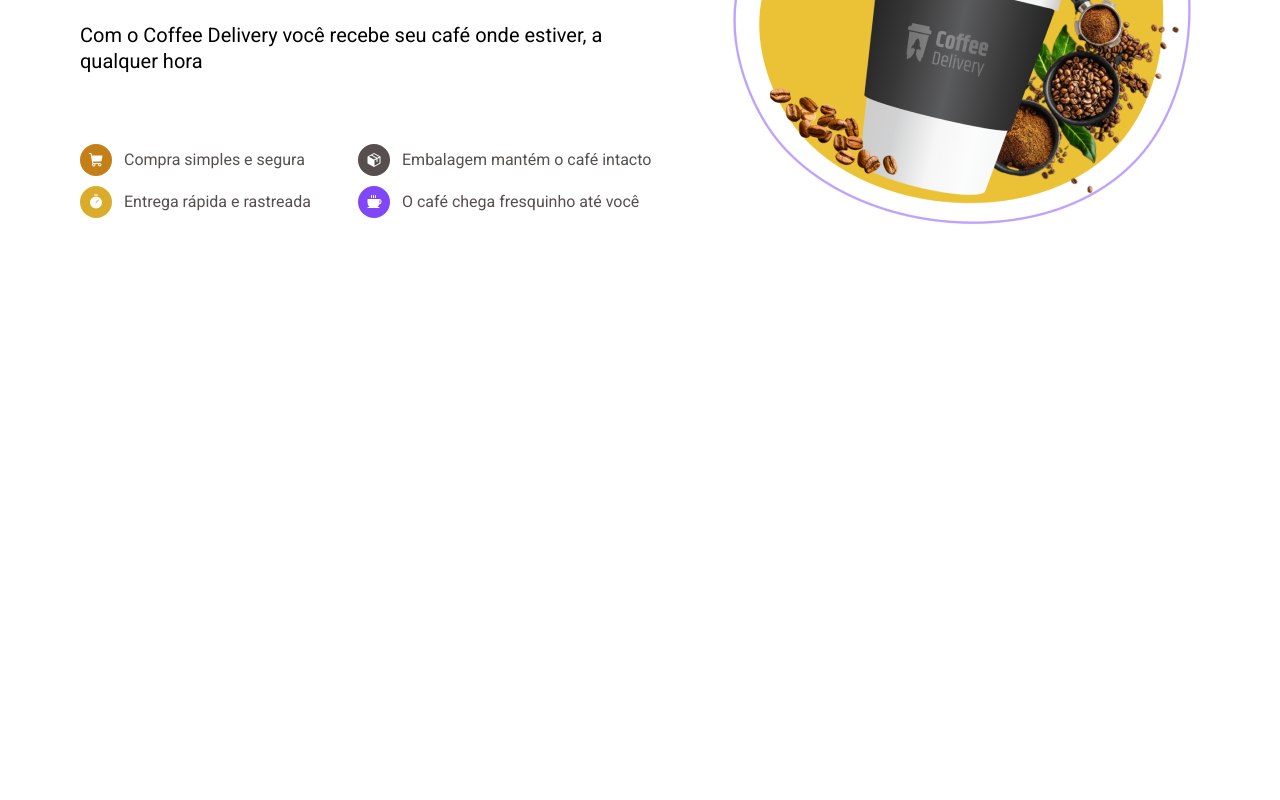
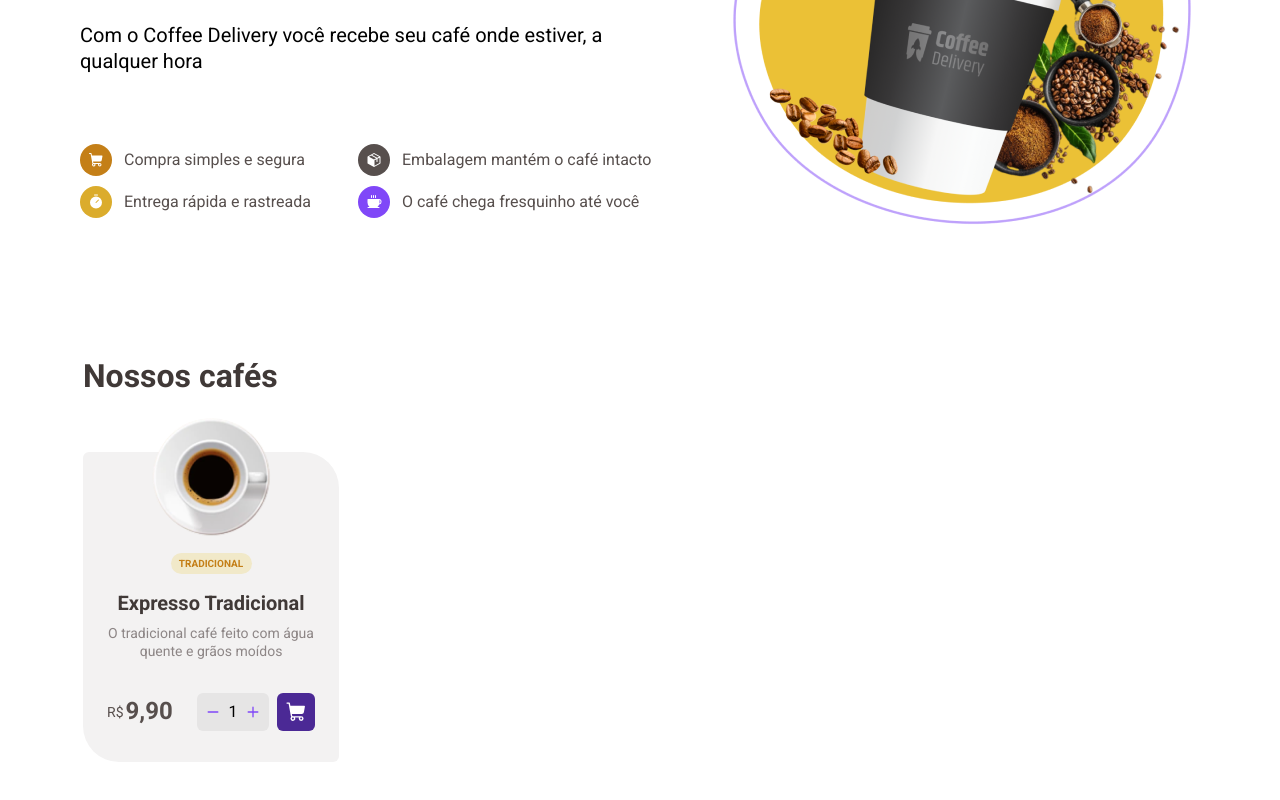
Before and after one commit to fagnersro/coffee-delivey, a React (Vite) app: page / in a window 1280 px wide. Shown: the part 324-1124 px from the top of the page. Before the commit the page ends 800 px from the top, so only its background shows below. Built offline with nearby package versions, Linux system fonts and the light colour scheme; the HTML template or start-up script is replaced by a standard one.

Commit message:
Application structure - Component cofeeCard

```diff
--- a/src/App.tsx
+++ b/src/App.tsx
@@ -1,6 +1,7 @@
 import { globalStyles } from './styles/global'
 import Navbar from './components/Navbar'
 import Intro from './components/Intro'
+import CoffeeList from './components/CoffeeList'
 globalStyles()
 
 export default function App() {
@@ -8,6 +9,7 @@ export default function App() {
     <div className="App">
       <Navbar />
       <Intro />
+      <CoffeeList />
     </div>
   )
 }
--- /dev/null
+++ b/src/components/CoffeeList/CofeeCard/index.tsx
@@ -0,0 +1,47 @@
+import {
+  CartBuy,
+  CaunterCart,
+  ContainerBuy,
+  ContainerCard,
+  ContainerPrice,
+  ContentTitle,
+  CounterButtonNegative,
+  CounterButtonPositive,
+  CounterDisplay,
+} from './styles'
+import TradicionalCoffe from '../../../assets/Coffes/Tradicional.png'
+import { Minus, Plus, ShoppingCart } from '@phosphor-icons/react'
+
+export default function CofeeCard() {
+  return (
+    <ContainerCard>
+      <img src={TradicionalCoffe} alt="Expresso Tradicional" />
+      <span>Tradicional</span>
+
+      <ContentTitle>
+        <h2>Expresso Tradicional</h2>
+        <p>O tradicional café feito com água quente e grãos moídos</p>
+      </ContentTitle>
+      <ContainerBuy>
+        <ContainerPrice>
+          <p>R$</p>
+          <h3>9,90</h3>
+        </ContainerPrice>
+        <CaunterCart>
+          <div>
+            <CounterButtonNegative>
+              <Minus size={14} weight="bold" />
+            </CounterButtonNegative>
+            <CounterDisplay type="text" value={1} />
+            <CounterButtonPositive>
+              <Plus size={14} weight="bold" />
+            </CounterButtonPositive>
+          </div>
+          <CartBuy>
+            <ShoppingCart size={22} weight="fill" />
+          </CartBuy>
+        </CaunterCart>
+      </ContainerBuy>
+    </ContainerCard>
+  )
+}
--- /dev/null
+++ b/src/components/CoffeeList/CofeeCard/styles.ts
@@ -0,0 +1,169 @@
+import { styled } from '../../../styles'
+import { Cart } from '../../Navbar/styles'
+
+export const ContainerCard = styled('div', {
+  backgroundColor: '$baseCard',
+  borderRadius: '6px 36px',
+
+  display: 'flex',
+  flexDirection: 'column',
+  alignItems: 'center',
+
+  height: '19.375rem',
+  width: '16rem',
+
+  img: {
+    marginTop: 'calc(0px - 1.8rem - 6px)',
+  },
+
+  span: {
+    backgroundColor: '$yellowLight',
+    borderRadius: '100px',
+    color: '$yellowDark',
+
+    display: 'flex',
+    flexDirection: 'column',
+    alignItems: 'center',
+    justifyContent: 'center',
+
+    textTransform: 'uppercase',
+    fontFamily: 'Roboto',
+    fontWeight: 700,
+    fontSize: '0.625rem',
+    lineHeight: '130%',
+
+    marginTop: '1rem',
+
+    height: '1.313rem',
+    width: '5.063rem',
+  },
+})
+
+export const ContentTitle = styled('div', {
+  marginTop: '1rem',
+  height: '4.375rem',
+  width: '13.5rem',
+  textAlign: 'center',
+
+  h2: {
+    color: '$baseSubtitle',
+
+    fontFamily: 'Baloo 2',
+    fontStyle: 'normal',
+    fontWeight: 700,
+    fontSize: '1.25rem',
+    lineHeight: '130%',
+
+    marginBottom: '0.5rem',
+  },
+
+  p: {
+    color: '$baseLabel',
+    fontFamily: 'Roboto',
+    fontStyle: 'normal',
+    fontWeight: 400,
+    fontSize: '0.875rem',
+    lineHeight: '130%',
+  },
+})
+
+export const ContainerBuy = styled('div', {
+  display: 'flex',
+  alignItems: 'center',
+  justifyContent: 'space-between',
+
+  marginTop: '2.063rem',
+  height: '2.375rem',
+  width: '13rem',
+})
+
+export const ContainerPrice = styled('div', {
+  color: '#574F4D',
+
+  display: 'flex',
+  alignItems: 'center',
+  gap: '2px',
+
+  height: '1.938rem',
+  width: '4.188rem',
+
+  p: {
+    fontFamily: 'Roboto',
+    fontStyle: 'normal',
+    fontWeight: 400,
+    fontSize: '0.875rem',
+    lineHeight: '130%',
+  },
+
+  h3: {
+    fontFamily: 'Baloo 2',
+    fontStyle: 'normal',
+    fontWeight: 800,
+    fontSize: '24px',
+    lineHeight: '130%',
+    textAlign: 'right',
+  },
+})
+
+export const CaunterCart = styled('div', {
+  display: 'flex',
+  justifyContent: 'space-between',
+
+  height: '2.375rem',
+  width: '7.375rem',
+
+  div: {
+    backgroundColor: '$baseButton',
+    borderRadius: '6px',
+
+    display: 'flex',
+    alignItems: 'center',
+    justifyContent: 'space-around',
+
+    padding: '0.5rem',
+
+    height: '2.375rem',
+    width: '4.5rem',
+  },
+})
+
+export const CounterDisplay = styled('input', {
+  all: 'unset',
+  textAlign: 'center',
+
+  height: '1.313rem',
+  width: '1.25rem',
+})
+
+export const CounterButtonNegative = styled('button', {
+  all: 'unset',
+  color: '$purple',
+  cursor: 'pointer',
+
+  display: 'flex',
+  alignItems: 'center',
+  justifyContent: 'center',
+
+  height: '0.875rem',
+  width: '0.875rem',
+})
+export const CounterButtonPositive = styled('button', {
+  all: 'unset',
+  color: '$purple',
+  cursor: 'pointer',
+
+  display: 'flex',
+  alignItems: 'center',
+  justifyContent: 'center',
+
+  height: '0.875rem',
+  width: '0.875rem',
+})
+
+export const CartBuy = styled(Cart, {
+  backgroundColor: '$purpleDark',
+
+  svg: {
+    color: '$white',
+  },
+})
--- /dev/null
+++ b/src/components/CoffeeList/index.tsx
@@ -0,0 +1,21 @@
+import {
+  ContainerCoffeeList,
+  ListOfCofeeContainer,
+  TitleCoffeList,
+  WrapperCoffeList,
+} from './styles'
+import CofeeCard from './CofeeCard'
+
+export default function CoffeeList() {
+  return (
+    <ContainerCoffeeList>
+      <WrapperCoffeList>
+        <TitleCoffeList>Nossos cafés</TitleCoffeList>
+
+        <ListOfCofeeContainer>
+          <CofeeCard />
+        </ListOfCofeeContainer>
+      </WrapperCoffeList>
+    </ContainerCoffeeList>
+  )
+}
--- /dev/null
+++ b/src/components/CoffeeList/styles.ts
@@ -0,0 +1,32 @@
+import { styled } from '../../styles'
+
+export const ContainerCoffeeList = styled('section', {
+  height: '102.813rem',
+  width: '100vw',
+})
+
+export const WrapperCoffeList = styled('main', {
+  margin: '0 auto',
+
+  height: '100%',
+  width: '100%',
+  maxWidth: '69.622rem',
+})
+
+export const TitleCoffeList = styled('h2', {
+  color: '$baseSubtitle',
+
+  fontFamily: 'Baloo 2',
+  fontStyle: 'normal',
+  fontWeight: 800,
+  fontSize: '32px',
+  lineHeight: '130%',
+
+  marginTop: '2rem',
+})
+
+export const ListOfCofeeContainer = styled('div', {
+  marginTop: '3.375rem',
+  height: '84.8rem',
+  width: '100%',
+})
--- a/src/components/Intro/styles.ts
+++ b/src/components/Intro/styles.ts
@@ -1,6 +1,6 @@
 import { styled } from '../../styles'
 
-export const ContainerIntro = styled('div', {
+export const ContainerIntro = styled('section', {
   display: 'flex',
   alignItems: 'center',
   justifyContent: 'center',
--- a/src/styles/global.ts
+++ b/src/styles/global.ts
@@ -7,6 +7,10 @@ export const globalStyles = globalCss({
     boxSizing: 'border-box',
   },
 
+  body: {
+    overflowX: 'hidden',
+  },
+
   'body, input, textarea,button': {
     fontFamily: 'Roboto',
     fontWeight: 400,
--- a/src/styles/index.ts
+++ b/src/styles/index.ts
@@ -23,10 +23,12 @@ export const {
       baseTitle: '#272221',
       baseSubtitle: '#403937',
       baseText: '#574F4D',
+      baseCard: '#F3F2F2',
 
       baseHover: '#D7D5D5',
       baseButton: '#E6E5E5',
       baseInput: '#EDEDED',
+      baseLabel: '#8D8686',
 
       background: '#FAFAFA',
       white: '#fff',
```
Also changed, not shown: src/assets/Coffes/Tradicional.png (added).
